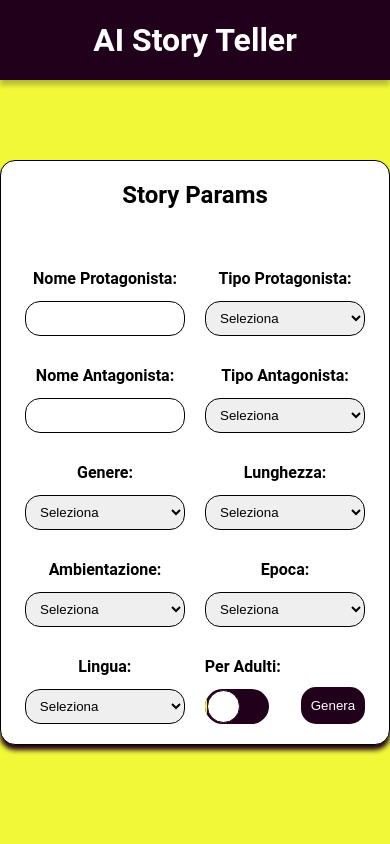
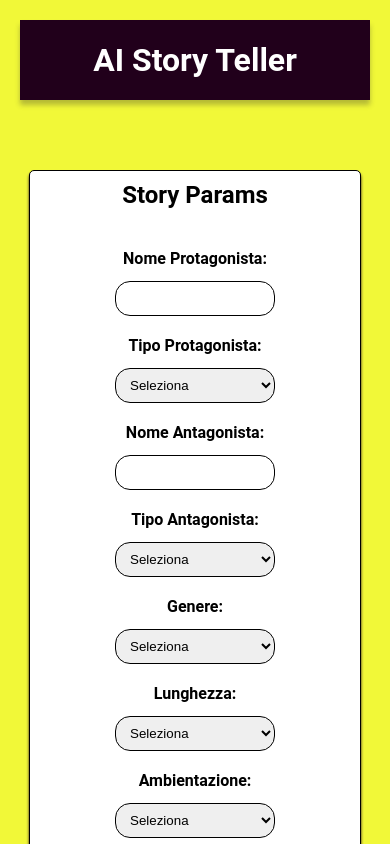
Before and after one commit to Maryscib1997/ai-generative-art, a Next.js app: page / in a window 390 px wide. Shown: the top 844 px of the page. Built offline with nearby package versions, Linux system fonts and the light colour scheme.

Commit message:
media query

```diff
--- a/src/components/Atoms/Switch/Switch.module.scss
+++ b/src/components/Atoms/Switch/Switch.module.scss
@@ -7,7 +7,6 @@
     position: relative;
     cursor: pointer;
     background-color: var(--color-20);
-    transition: all 0.2s ease;
     overflow: hidden;
     margin-top: 13px;
 
--- a/src/components/Organism/WindowBox/WindowBox.module.scss
+++ b/src/components/Organism/WindowBox/WindowBox.module.scss
@@ -14,3 +14,33 @@
   .h2 {
     margin-bottom: 30px; /* Aggiungi spazio sotto l'h2 */
   }
+
+  /* Media query per tablet */
+@media (max-width: 768px) {
+  .main {
+    width: 90%;
+    max-width: 750px;
+    padding: 15px;
+    box-shadow: 0px 4px 4px var(--color-20);
+    border-radius: 10px;
+  }
+
+  .h2 {
+    margin-bottom: 20px;
+  }
+}
+
+/* Media query per smartphone */
+@media (max-width: 480px) {
+  .main {
+    width: 95%;
+    max-width: none;
+    padding: 10px;
+    box-shadow: 0px 3px 3px var(--color-20);
+    border-radius: 5px;
+  }
+
+  .h2 {
+    margin-bottom: 15px;
+  }
+}
--- a/src/styles/Home.module.css
+++ b/src/styles/Home.module.css
@@ -67,3 +67,119 @@
   0% { transform: rotate(0deg); }
   100% { transform: rotate(360deg); }
 }
+
+/* Media query per tablet */
+@media (max-width: 768px) {
+  .main {
+    background-color: var(--color-80);
+    min-height: 100vh;
+    text-align: center;
+    align-items: center;
+    justify-content: center;
+  }
+
+  .content {
+    padding: 20px 0;
+  }
+
+  .container {
+    display: flex;
+    flex-wrap: wrap;
+    gap: 20px;
+    justify-content: center;
+    margin-top: 50px;
+  }
+
+  .row {
+    display: flex;
+    flex-wrap: wrap;
+    justify-content: center;
+    width: 100%;
+  }
+
+  .field {
+    flex: 1;
+    display: flex;
+    justify-content: center;
+  }
+
+  .result {
+    margin-top: 60px;
+    box-shadow: none;
+    text-align: left;
+    width: 100%;
+    margin-top: 30px;
+  }
+
+  .loading {
+    display: flex;
+    justify-content: center;
+    align-items: center;
+    height: 100px;
+  }
+
+  .loader {
+    border: 8px solid rgba(0, 0, 0, 0.1); /* Colore di sfondo della circonferenza */
+    border-radius: 50%;
+    border-top: 8px solid var(--color-20); /* Colore della parte animata */
+    width: 50px; /* Dimensione del cerchio */
+    height: 50px; /* Dimensione del cerchio */
+    animation: spin 1s linear infinite;
+  }
+
+  .btn {
+    display: flex;
+    justify-content: center;
+    margin-bottom: 15px;
+    height: 77px;
+  }
+}
+
+/* Media query per smartphone */
+@media (max-width: 480px) {
+  .main {
+    background-color: var(--color-80);
+    padding: 20px;
+    min-height: auto;
+  }
+
+  .content {
+    padding: 10px 0;
+  }
+
+  .container {
+    gap: 10px;
+    margin-top: 30px;
+  }
+
+  .row {
+    flex-direction: column;
+  }
+
+  .field {
+    margin-bottom: 15px;
+  }
+
+  .result {
+    margin-top: 20px;
+  }
+
+  .loading {
+    height: 80px;
+  }
+
+  .loader {
+    width: 40px;
+    height: 40px;
+  }
+
+  .btn {
+    height: 60px;
+    margin-bottom: 10px;
+  }
+
+  @keyframes spin {
+    0% { transform: rotate(0deg); }
+    100% { transform: rotate(360deg); }
+  }
+}
```
Also changed, not shown: 1 other file (tests, documents, lock files or other folders).
